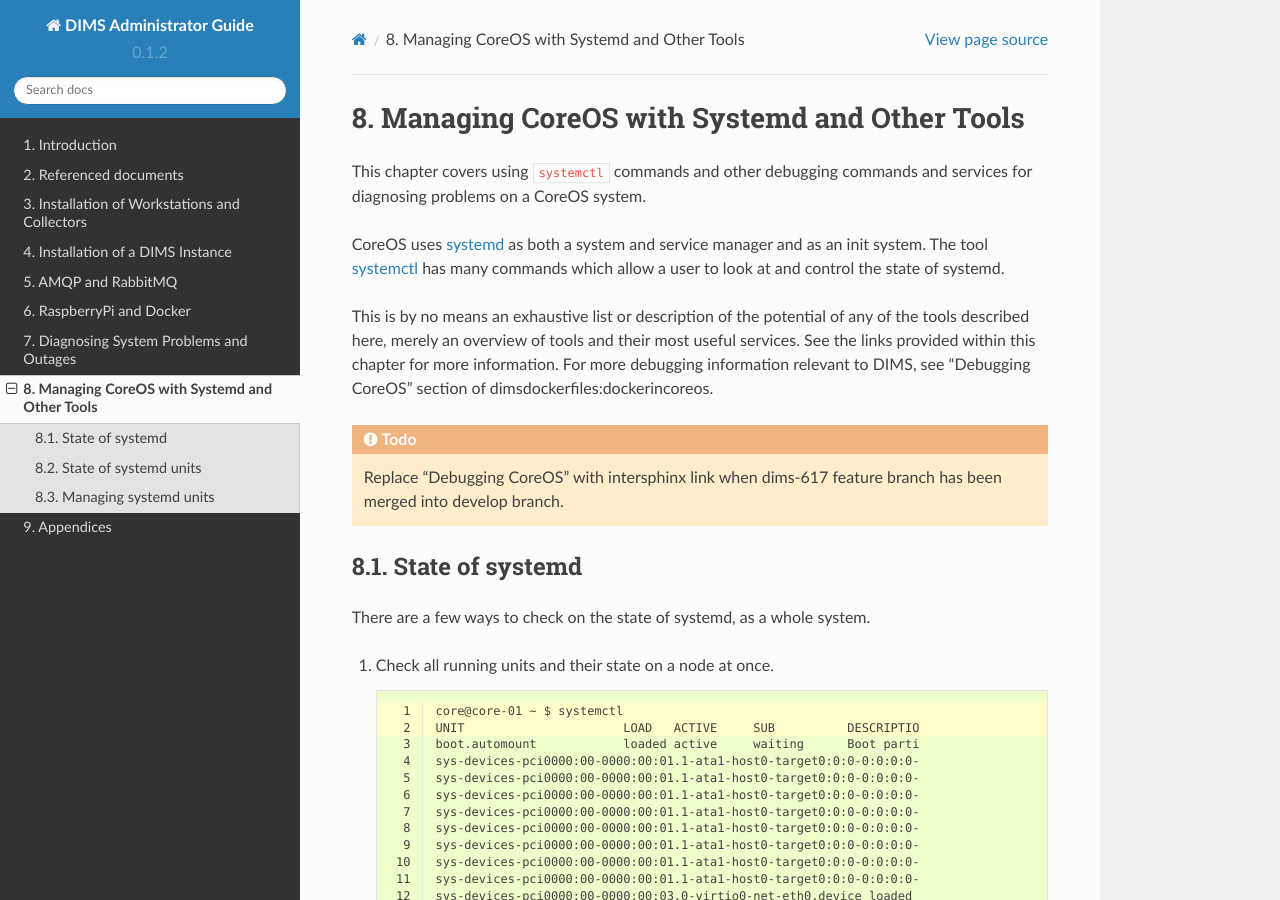
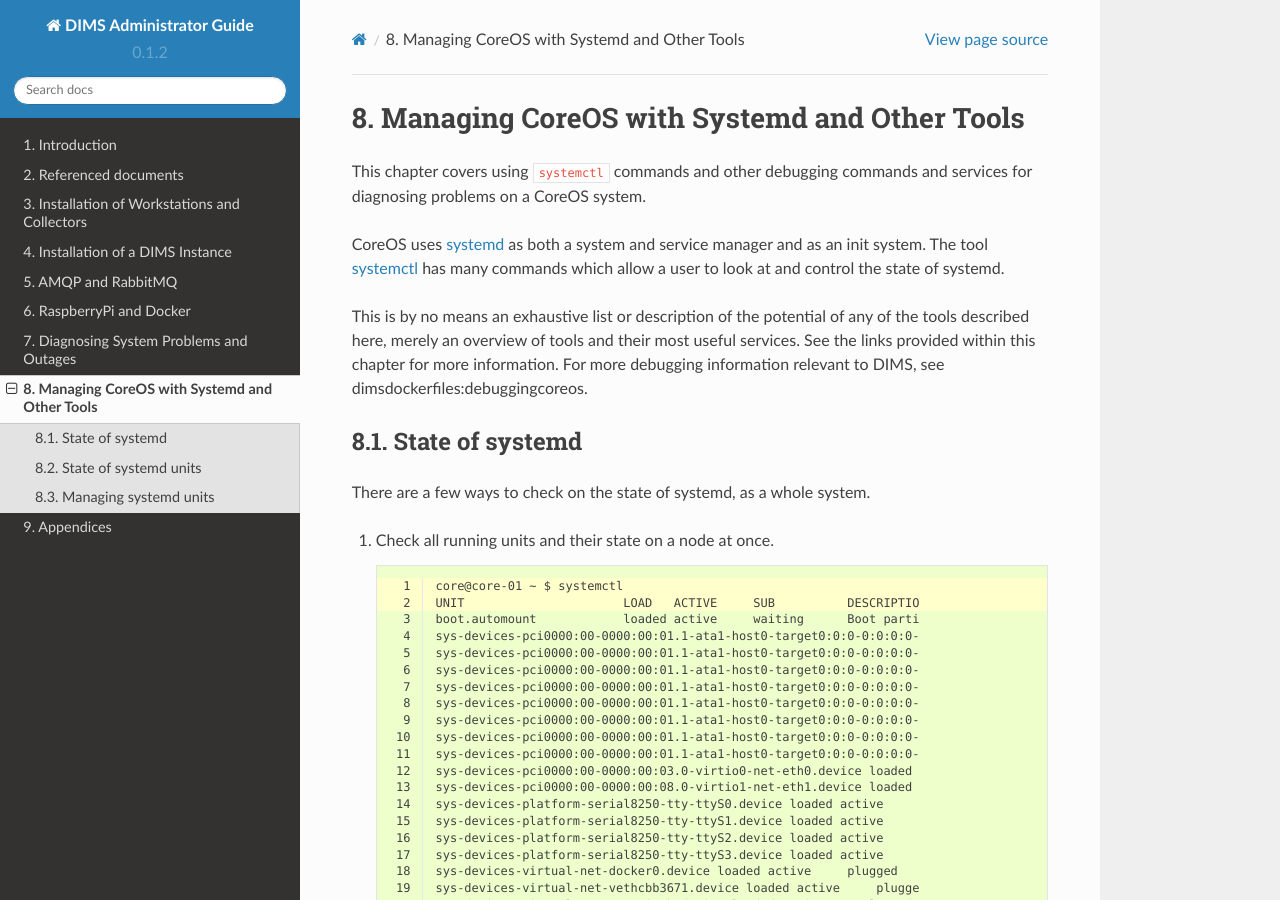
Before and after one commit to uw-dims/dims-adminguide, a Sphinx documentation site: the page built from docs/source/managecoreossystemd.rst, in a window 1280 px wide and 900 px high. Built offline with Sphinx 7.4.7 and the Read the Docs theme 2.0.0, drawn with Linux system fonts in a browser that asks for light colours.

Commit message:
Added intersphinx link missing from the 'Manage CoreOS' section.

```diff
--- a/docs/source/managecoreossystemd.rst
+++ b/docs/source/managecoreossystemd.rst
@@ -15,16 +15,7 @@
 potential of any of the tools described here, merely an overview
 of tools and their most useful services. See the links provided
 within this chapter for more information. For more debugging
-information relevant to DIMS, see "Debugging CoreOS" section
-of :ref:`dimsdockerfiles:dockerincoreos`.
-
-.. TODO(mboggess)
-.. todo::
-
-   Replace "Debugging CoreOS" with intersphinx link when dims-617
-   feature branch has been merged into develop branch.
-
-..
+information relevant to DIMS, see :ref:`dimsdockerfiles:debuggingcoreos`.
 
 .. _systemd: http://www.freedesktop.org/wiki/Software/systemd/
 .. _systemctl: http://www.freedesktop.org/software/systemd/man/systemctl.html
```
